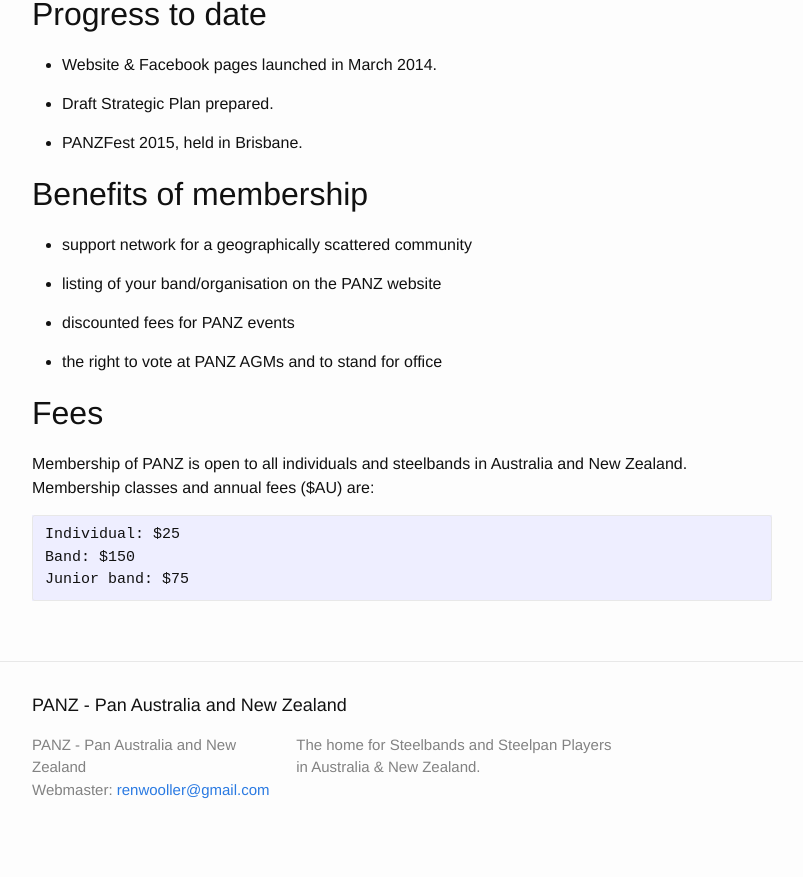
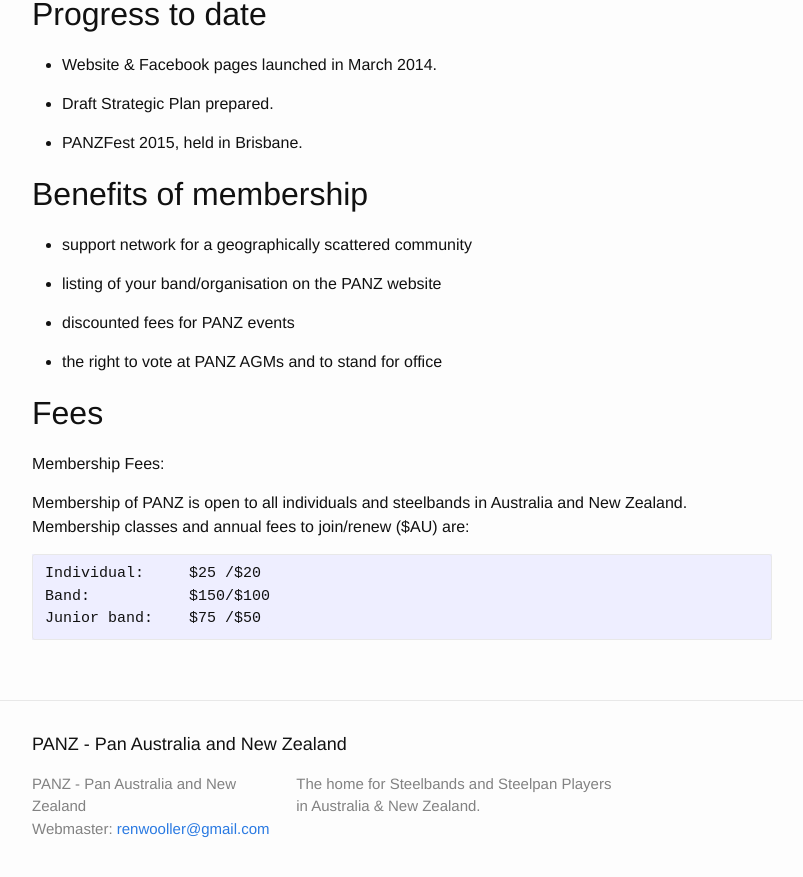
Before and after one commit to panzweb/panzweb.github.io, a Jekyll site: the page built from 1.about.markdown, in a window 1280 px wide and 900 px high, scrolled down 1141 px. Shown: the top 877 px of the window, without its empty margins (238-1041 px from the left). Built offline with Jekyll 4.4.1, drawn with Linux system fonts in a browser that asks for light colours.

Commit message:
adds fees for renewing

```diff
--- a/1.about.markdown
+++ b/1.about.markdown
@@ -60,9 +60,10 @@
 - the right to vote at PANZ AGMs and to stand for office
 
 ## Fees
+Membership Fees:
 
-Membership of PANZ is open to all individuals and steelbands in Australia and New Zealand. Membership classes and annual fees ($AU) are:
+Membership of PANZ is open to all individuals and steelbands in Australia and New Zealand. Membership classes and annual fees to join/renew ($AU) are:
 
-    Individual: $25
-    Band: $150
-    Junior band: $75
+    Individual:     $25 /$20
+    Band:           $150/$100
+    Junior band:    $75 /$50
```
